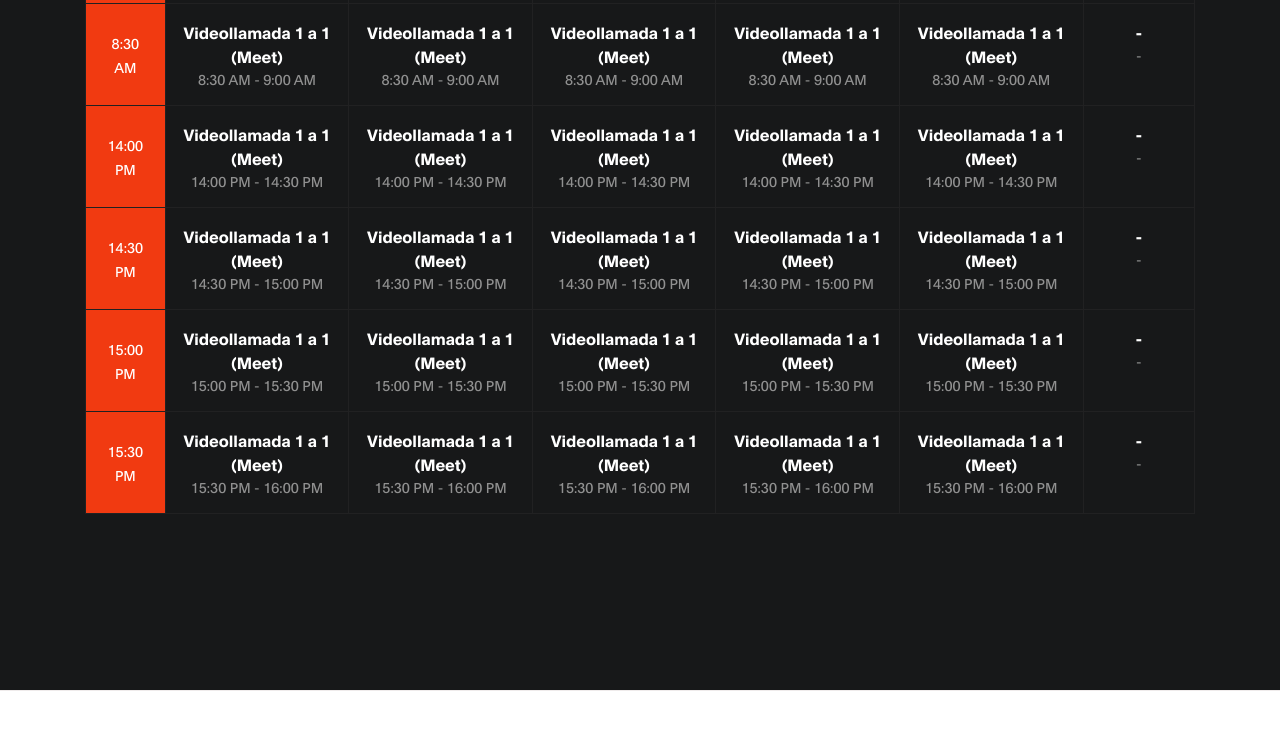
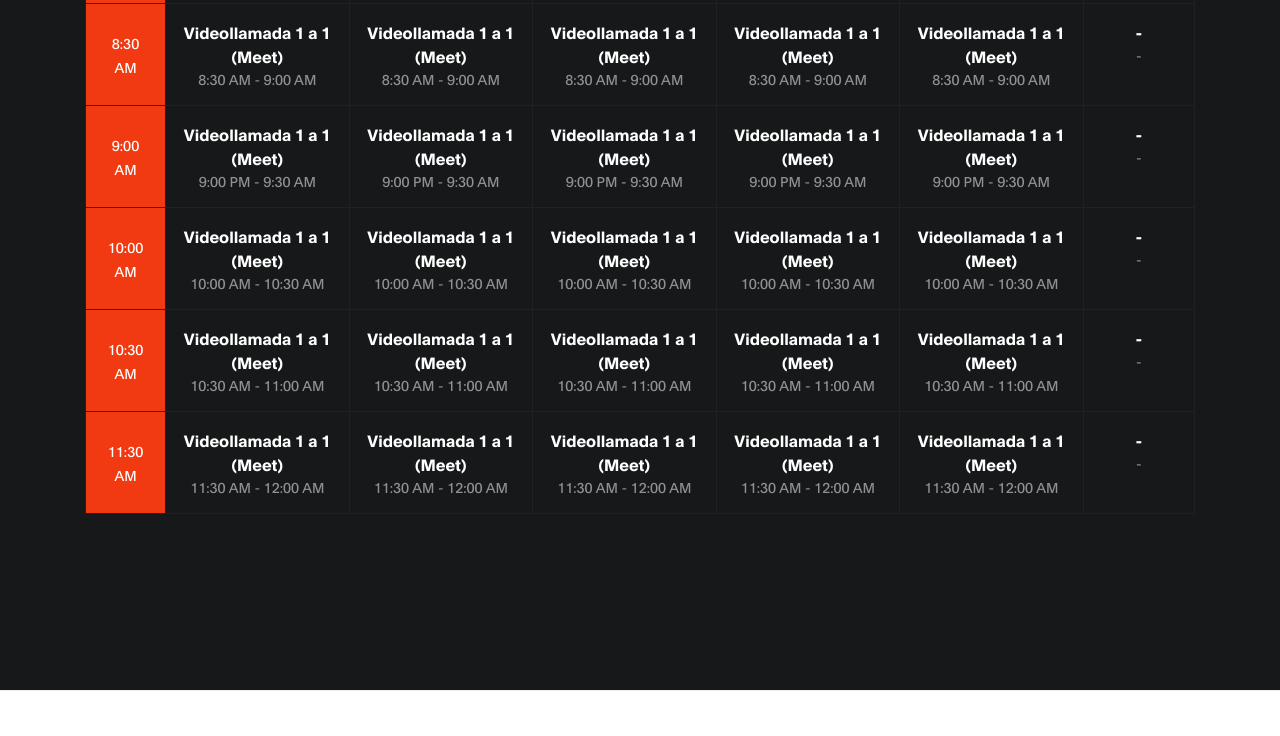
Before and after one commit to john-9999/Panter-Fit, a website: page docs/index.html in a window 1280 px wide. Shown: the part 6280-7016 px from the top of the page. Drawn offline with Linux system fonts and the light colour scheme.

Commit message:
Update index.html

```diff
--- a/docs/index.html
+++ b/docs/index.html
@@ -543,7 +543,7 @@
      </section>
 <!-- CLASS END -->
 
-     <!-- SCHEDULE -->
+      <!-- SCHEDULE -->
      <section class="schedule section" id="schedule">
                <div class="container">
                     <div class="row">
@@ -627,26 +627,26 @@
                                          </tr>
 
                                          <tr>
-                                            <td><small>14:00 pm</small></td>
+                                            <td><small>9:00 am</small></td>
                                             <td>
                                                 <strong>Videollamada 1 a 1 (Meet)</strong>
-                                                <span>14:00 pm - 14:30 pm</span>
+                                                <span>9:00 pm - 9:30 am</span>
                                             </td>
                                             <td>
                                                 <strong>Videollamada 1 a 1 (Meet)</strong>
-                                                <span>14:00 pm - 14:30 pm</span>
+                                                <span>9:00 pm - 9:30 am</span>
                                             </td>
                                             <td>
                                                 <strong>Videollamada 1 a 1 (Meet)</strong>
-                                                <span>14:00 pm - 14:30 pm</span>
+                                                <span>9:00 pm - 9:30 am</span>
                                             </td>
                                             <td>
                                                 <strong>Videollamada 1 a 1 (Meet)</strong>
-                                                <span>14:00 pm - 14:30 pm</span>
+                                                <span>9:00 pm - 9:30 am</span>
                                             </td>
                                             <td>
                                                 <strong>Videollamada 1 a 1 (Meet)</strong>
-                                                <span>14:00 pm - 14:30 pm</span>
+                                                <span>9:00 pm - 9:30 am</span>
                                             </td>
                                             <td>
                                                 <strong>-</strong>
@@ -656,26 +656,26 @@
                                          </tr>
 
                                           <tr>
-                                            <td><small>14:30 pm</small></td>
+                                            <td><small>10:00 am</small></td>
                                             <td>
                                                 <strong>Videollamada 1 a 1 (Meet)</strong>
-                                                <span>14:30 pm - 15:00 pm</span>
+                                                <span>10:00 am - 10:30 am</span>
                                             </td>
                                             <td>
                                                 <strong>Videollamada 1 a 1 (Meet)</strong>
-                                                <span>14:30 pm - 15:00 pm</span>
+                                                <span>10:00 am - 10:30 am</span>
                                             </td>
                                             <td>
                                                 <strong>Videollamada 1 a 1 (Meet)</strong>
-                                                <span>14:30 pm - 15:00 pm</span>
+                                                <span>10:00 am - 10:30 am</span>
                                             </td>
                                             <td>
                                                 <strong>Videollamada 1 a 1 (Meet)</strong>
-                                                <span>14:30 pm - 15:00 pm</span>
+                                                <span>10:00 am - 10:30 am</span>
                                             </td>
                                             <td>
                                                 <strong>Videollamada 1 a 1 (Meet)</strong>
-                                                <span>14:30 pm - 15:00 pm</span>
+                                                <span>10:00 am - 10:30 am</span>
                                             </td>
                                             <td>
                                                 <strong>-</strong>
@@ -685,26 +685,26 @@
                                          </tr>
 
                                           <tr>
-                                            <td><small>15:00 pm</small></td>
+                                            <td><small>10:30 am</small></td>
                                             <td>
                                                 <strong>Videollamada 1 a 1 (Meet)</strong>
-                                                <span>15:00 pm - 15:30 pm</span>
+                                                <span>10:30 am - 11:00 am</span>
                                             </td>
                                             <td>
                                                 <strong>Videollamada 1 a 1 (Meet)</strong>
-                                                <span>15:00 pm - 15:30 pm</span>
+                                                <span>10:30 am - 11:00 am</span>
                                             </td>
                                             <td>
                                                 <strong>Videollamada 1 a 1 (Meet)</strong>
-                                                <span>15:00 pm - 15:30 pm</span>
+                                                <span>10:30 am - 11:00 am</span>
                                             </td>
                                             <td>
                                                 <strong>Videollamada 1 a 1 (Meet)</strong>
-                                                <span>15:00 pm - 15:30 pm</span>
+                                                <span>10:30 am - 11:00 am</span>
                                             </td>
                                             <td>
                                                 <strong>Videollamada 1 a 1 (Meet)</strong>
-                                                <span>15:00 pm - 15:30 pm</span>
+                                                <span>10:30 am - 11:00 am</span>
                                             </td>
                                             <td>
                                                 <strong>-</strong>
@@ -714,26 +714,26 @@
                                          </tr>
 
                                           <tr>
-                                            <td><small>15:30 pm</small></td>
+                                            <td><small>11:30 am</small></td>
                                             <td>
                                                 <strong>Videollamada 1 a 1 (Meet)</strong>
-                                                <span>15:30 pm - 16:00 pm</span>
+                                                <span>11:30 am - 12:00 am</span>
                                             </td>
                                             <td>
                                                 <strong>Videollamada 1 a 1 (Meet)</strong>
-                                                <span>15:30 pm - 16:00 pm</span>
+                                                <span>11:30 am - 12:00 am</span>
                                             </td>
                                             <td>
                                                 <strong>Videollamada 1 a 1 (Meet)</strong>
-                                                <span>15:30 pm - 16:00 pm</span>
+                                                <span>11:30 am - 12:00 am</span>
                                             </td>
                                             <td>
                                                 <strong>Videollamada 1 a 1 (Meet)</strong>
-                                                <span>15:30 pm - 16:00 pm</span>
+                                                <span>11:30 am - 12:00 am</span>
                                             </td>
                                             <td>
                                                 <strong>Videollamada 1 a 1 (Meet)</strong>
-                                                <span>15:30 pm - 16:00 pm</span>
+                                                <span>11:30 am - 12:00 am</span>
                                             </td>
                                             <td>
                                                 <strong>-</strong>
```
